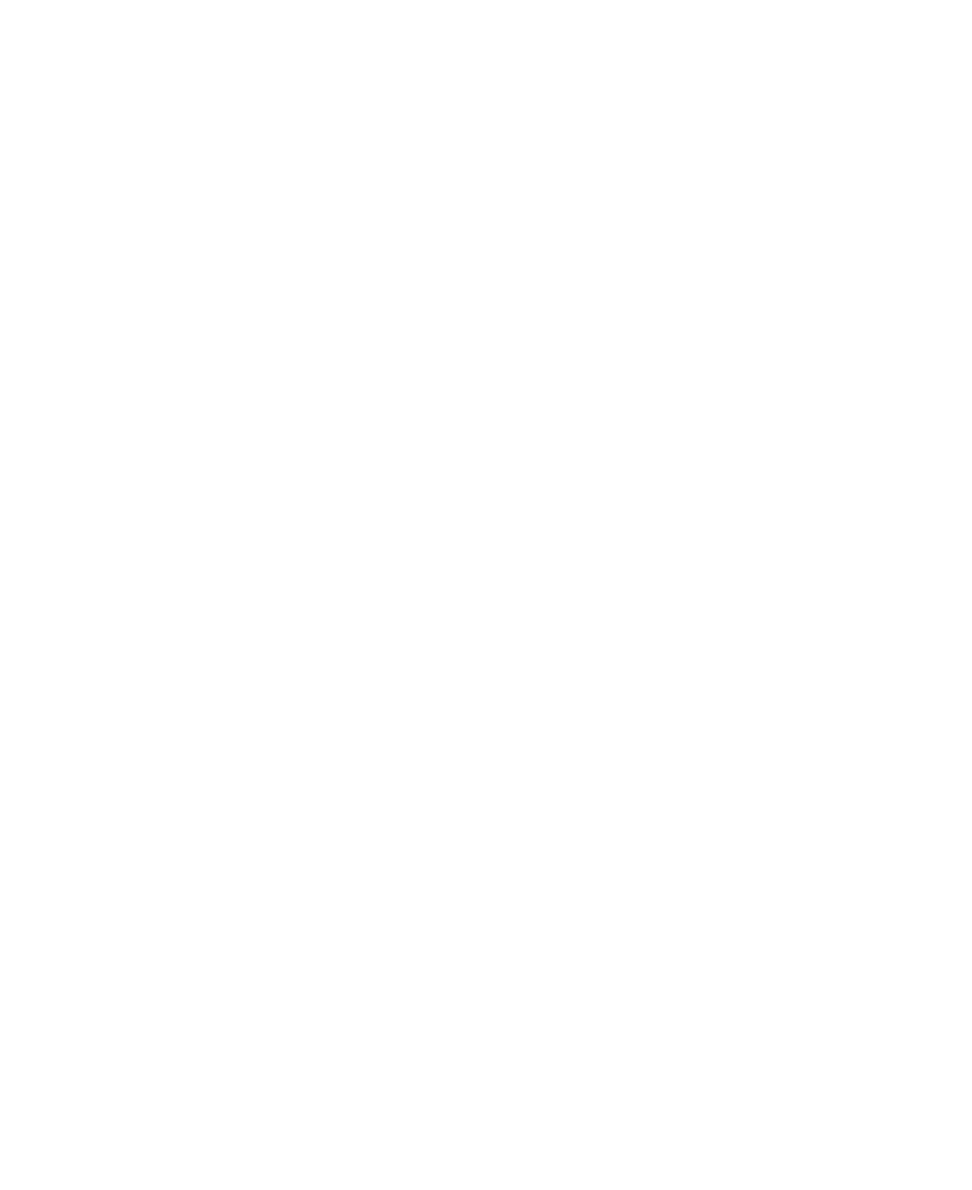
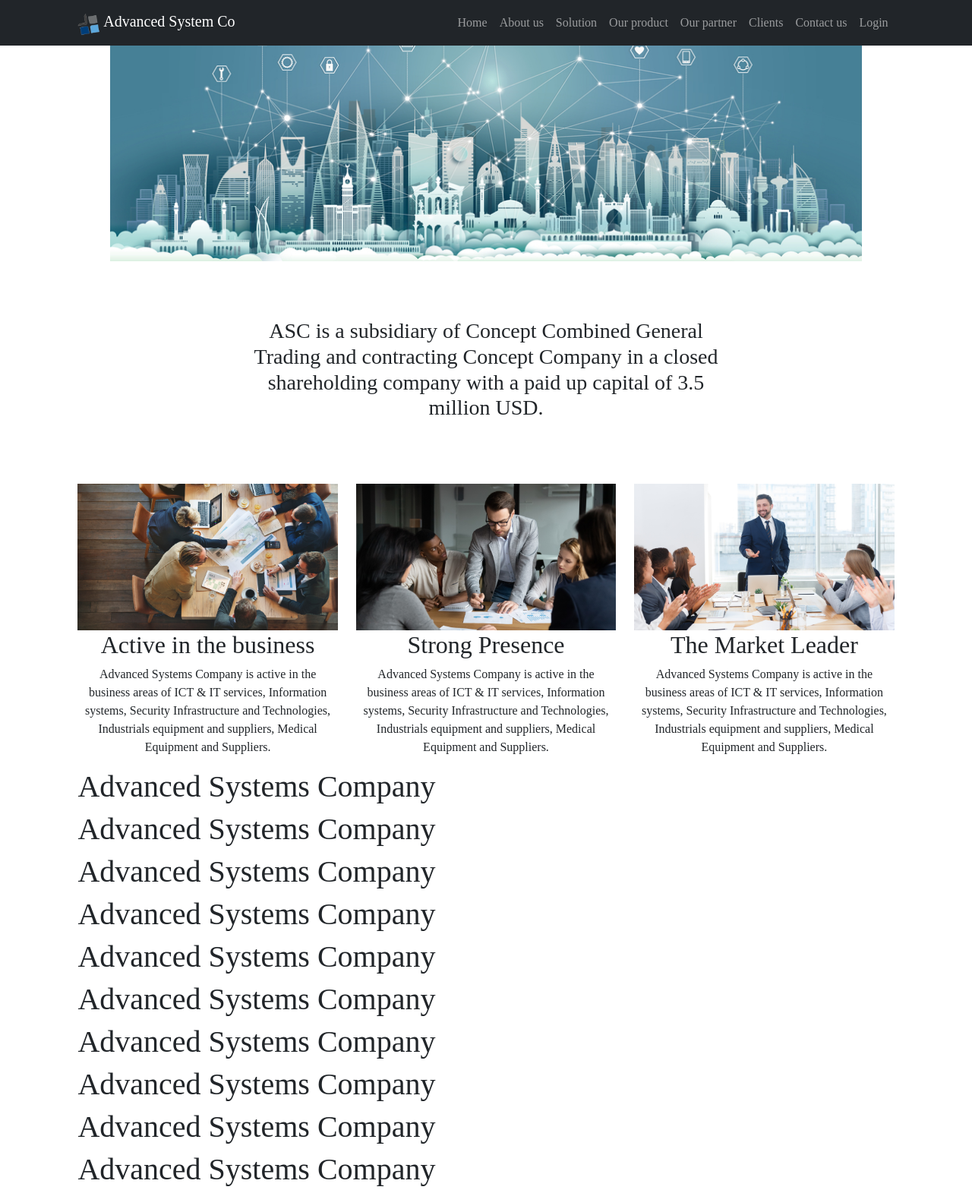
Before and after one commit to AhmadShowaiki/asc, a plain HTML site: page index.html in a window 1280 px wide. Shown: the whole page at 76% size. Before the commit the page ends 800 px from the top, so only its background shows below. Drawn offline with nearby package versions, Linux system fonts and the light colour scheme.

Commit message:
Add files via upload

```diff
--- /dev/null
+++ b/Style/css.css
@@ -0,0 +1,18 @@
+
+
+body{
+  font-family: "Montserrat";
+  padding-left: 8%;
+  padding-right: 8%;
+}
+
+.navbar
+{
+  padding-left: 8%;
+  padding-right: 8%;
+}
+
+.boxes
+{
+  text-align: center;
+}
--- a/index.html
+++ b/index.html
@@ -1,10 +1,100 @@
-<!DOCTYPE html>
-<html lang="en" dir="ltr">
+<!doctype html>
+<html lang="en">
   <head>
+    <!-- Required meta tags -->
     <meta charset="utf-8">
+    <meta name="viewport" content="width=device-width, initial-scale=1">
+
+    <!-- Bootstrap CSS -->
+    <link href="https://cdn.jsdelivr.net/npm/bootstrap@5.1.3/dist/css/bootstrap.min.css" rel="stylesheet" integrity="sha384-1BmE4kWBq78iYhFldvKuhfTAU6auU8tT94WrHftjDbrCEXSU1oBoqyl2QvZ6jIW3" crossorigin="anonymous">
+    <link rel="stylesheet" href="Style/css.css">
     <title>Advanced System Co.</title>
+    <link rel="icon" href="favicon.ico">
   </head>
   <body>
+    <nav class="navbar navbar-expand-lg bg-dark navbar-dark fixed-top">
 
+      <a class="navbar-brand" href="index.html">
+      <img src="favicon.ico" alt="" width="30" height="30" class="d-inline-block align-text-top">
+      Advanced System Co
+      </a>
+
+      <button class="navbar-toggler" type="button" data-bs-toggle="collapse" data-bs-target="#navbarNav" aria-controls="navbarNav" aria-expanded="false" aria-label="Toggle navigation">
+      <span class="navbar-toggler-icon"></span>
+      </button>
+      <div class="collapse navbar-collapse" id="navbarNav">
+      <ul class="navbar-nav ms-auto">
+        <li class="nav-item">
+          <a class="nav-link" href="">Home</a>
+        </li>
+        <li class="nav-item">
+          <a class="nav-link" href="">About us</a>
+        </li><li class="nav-item">
+          <a class="nav-link" href="">Solution</a>
+        </li>
+        <li class="nav-item">
+          <a class="nav-link" href="">Our product</a>
+        </li>
+        <li class="nav-item">
+          <a class="nav-link" href="">Our partner</a>
+        </li>
+        <li class="nav-item">
+          <a class="nav-link" href="">Clients</a>
+        </li>
+        <li class="nav-item">
+          <a class="nav-link" href="">Contact us</a>
+        </li>
+        <li class="nav-item">
+          <a class="nav-link" href="">Login</a>
+        </li>
+      </ul>
+      </div>
+    </nav>
+    <img src="Pics/landingpage.jpg" alt="" style= "width:100%; height:100%; padding-left: 4%; padding-right: 4%">
+
+    <h3 style="text-align:center; padding:7% 20%;">ASC is a subsidiary of Concept Combined General Trading and contracting Concept Company in a closed shareholding company with a paid up capital of 3.5 million USD.</h3>
+    <div class="row">
+      <div class="boxes col-lg-4 col-md-6">
+        <img src="Active in the business 2.jpg" class="homepageslider img-fluid"alt="">
+        <h2>Active in the business</h2>
+        <p>Advanced Systems Company is active in the business areas of ICT & IT services, Information systems, Security Infrastructure and Technologies, Industrials equipment and suppliers, Medical Equipment and Suppliers.</p>
+      </div>
+
+      <div class="boxes col-lg-4 col-md-6">
+        <img src="Strong Presence 3.jpg" class="homepageslider img-fluid" alt="">
+        <h2>Strong Presence</h2>
+        <p>Advanced Systems Company is active in the business areas of ICT & IT services, Information systems, Security Infrastructure and Technologies, Industrials equipment and suppliers, Medical Equipment and Suppliers.</p>
+      </div>
+
+      <div class="boxes col-lg-4 col-md-6">
+        <img src="The Market Leader 3.jpg" class="homepageslider img-fluid" alt="">
+        <h2>The Market Leader</h2>
+        <p>Advanced Systems Company is active in the business areas of ICT & IT services, Information systems, Security Infrastructure and Technologies, Industrials equipment and suppliers, Medical Equipment and Suppliers.</p>
+      </div>
+    </div>
+
+
+    <h1>Advanced Systems Company</h1>
+    <h1>Advanced Systems Company</h1>
+    <h1>Advanced Systems Company</h1>
+    <h1>Advanced Systems Company</h1>
+    <h1>Advanced Systems Company</h1>
+    <h1>Advanced Systems Company</h1>
+    <h1>Advanced Systems Company</h1>
+    <h1>Advanced Systems Company</h1>
+    <h1>Advanced Systems Company</h1>
+    <h1>Advanced Systems Company</h1>
+
+
+    <!-- Optional JavaScript; choose one of the two! -->
+
+    <!-- Option 1: Bootstrap Bundle with Popper -->
+    <script src="https://cdn.jsdelivr.net/npm/bootstrap@5.1.3/dist/js/bootstrap.bundle.min.js" integrity="sha384-ka7Sk0Gln4gmtz2MlQnikT1wXgYsOg+OMhuP+IlRH9sENBO0LRn5q+8nbTov4+1p" crossorigin="anonymous"></script>
+
+    <!-- Option 2: Separate Popper and Bootstrap JS -->
+    <!--
+    <script src="https://cdn.jsdelivr.net/npm/@popperjs/core@2.10.2/dist/umd/popper.min.js" integrity="sha384-7+zCNj/IqJ95wo16oMtfsKbZ9ccEh31eOz1HGyDuCQ6wgnyJNSYdrPa03rtR1zdB" crossorigin="anonymous"></script>
+    <script src="https://cdn.jsdelivr.net/npm/bootstrap@5.1.3/dist/js/bootstrap.min.js" integrity="sha384-QJHtvGhmr9XOIpI6YVutG+2QOK9T+ZnN4kzFN1RtK3zEFEIsxhlmWl5/YESvpZ13" crossorigin="anonymous"></script>
+    -->
   </body>
 </html>
```
Also changed, not shown: Active in the business 2.jpg (added), Active in the business.jpg (added), Pics/landingpage.jpg (added), Strong Presence 2.jpg (added), Strong Presence 3.jpg (added), Strong Presence.jpg (added), The Market Leader 3.jpg (added), The Market Leader.jpg (added), favicon.ico (added), landing page.jpg (added), landing pages.jpg (added).
